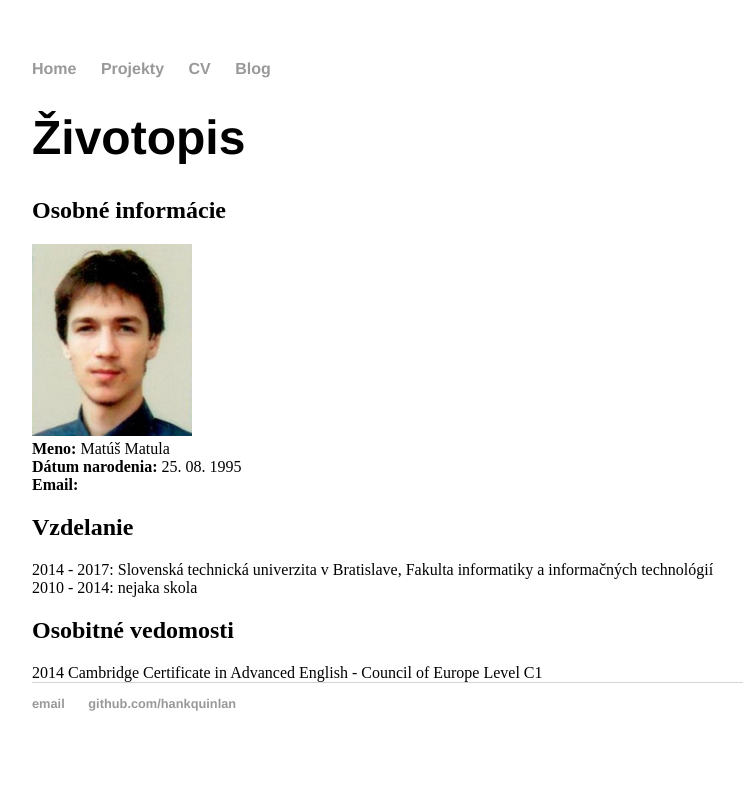
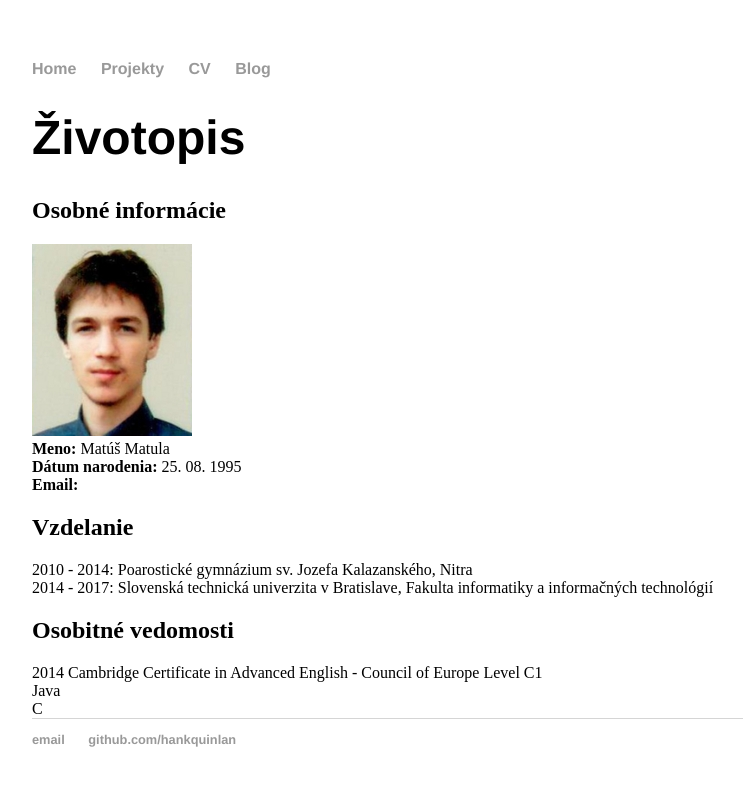
Before and after one commit to matusmatula/matusmatula.github.io, a Jekyll site: the page built from cv.html, in a window 1280 px wide. Shown: the top 786 px of the page, without its empty margins (160-903 px from the left). Built offline with Jekyll 4.4.1, drawn with Linux system fonts in a browser that asks for light colours.

Commit message:
Update cv.html

```diff
--- a/cv.html
+++ b/cv.html
@@ -10,10 +10,12 @@ sections:
   birthday: <b>Dátum narodenia:</b> 25. 08. 1995
   email: <b>Email:</b>
   skoly:
+    - roky: "2010 - 2014"
+      nazov: Poarostické gymnázium sv. Jozefa Kalazanského, Nitra
     - roky: "2014 - 2017"
       nazov: Slovenská technická univerzita v Bratislave, Fakulta informatiky a informačných technológií
-    - roky: "2010 - 2014"
-      nazov: nejaka skola
   skill:
     - "2014 Cambridge Certificate in Advanced English - Council of Europe Level C1"
+    - Java
+    - C
 ---
```
